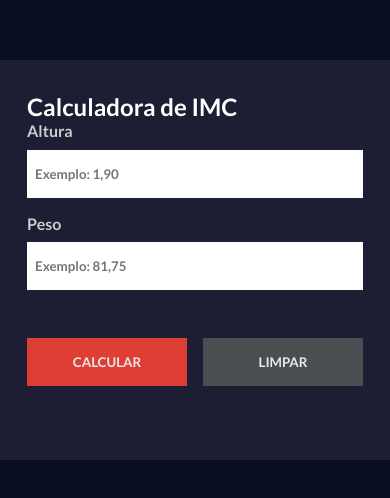
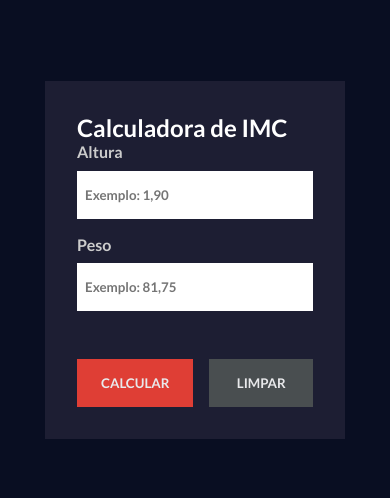
Before and after one commit to RobertoBMJunior/calculadora_imc, a plain HTML site: page index.html in a window 390 px wide. Shown: the part 162-660 px from the top of the page. Drawn offline with Linux system fonts and the light colour scheme.

Commit message:
corrections

```diff
--- a/css/style.css
+++ b/css/style.css
@@ -152,3 +152,10 @@ button:hover {
 .high {
     color: #db1912;
 }
+
+@media only screen and (max-width: 479px) {
+    .container {
+        min-width: 300px;
+        min-height: 300px;
+    }
+}
--- a/index.html
+++ b/index.html
@@ -12,7 +12,7 @@
 
 </head>
 <body>
-    <div class="container">
+    <main class="container">
         <div id="calc-container">
             <h2>Calculadora de IMC</h2>
             <form id="imc-form">
@@ -65,7 +65,7 @@
             <button id="back-btn">Voltar</button>
 
         </div>
-    </div>
+    </main>
 
 
     <script src="scripts/scripts.js"></script>
```
